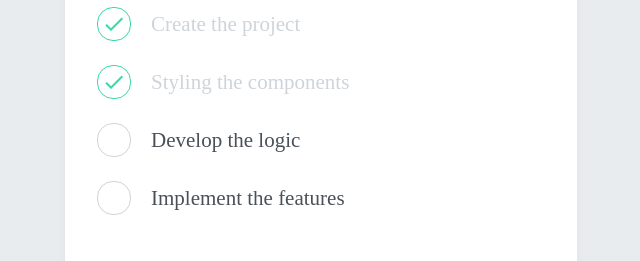
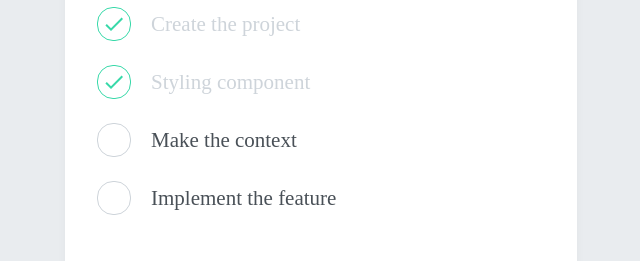
Before and after one commit to jeo19/mashup-todolist, a React (Create React App) app: page / in a window 1280 px wide. Shown: the part 302-563 px from the top of the page, without its empty margins (319-959 px from the left). Built offline with nearby package versions, Linux system fonts and the light colour scheme.

Commit message:
feat:Implement the view of the todo lists on the TodoList component

```diff
--- a/src/components/TodoList.js
+++ b/src/components/TodoList.js
@@ -1,6 +1,7 @@
-import React from "react";
+import React, { useState } from "react";
 import styled from "styled-components";
 import TodoItem from "./TodoItem";
+import { useTodoState } from "../TodoContext";
 
 const TodoListBlock = styled.div`
   flex: 1;
@@ -10,12 +11,18 @@
 `;
 
 function TodoList() {
+  const todos = useTodoState();
+
   return (
     <TodoListBlock>
-      <TodoItem done={true} text="Create the project"></TodoItem>
-      <TodoItem done={true} text="Styling the components"></TodoItem>
-      <TodoItem done={false} text="Develop the logic"></TodoItem>
-      <TodoItem done={false} text="Implement the features"></TodoItem>
+      {todos.map((todo) => (
+        <TodoItem
+          key={todo.id}
+          id={todo.id}
+          done={todo.done}
+          text={todo.text}
+        ></TodoItem>
+      ))}
     </TodoListBlock>
   );
 }
```
